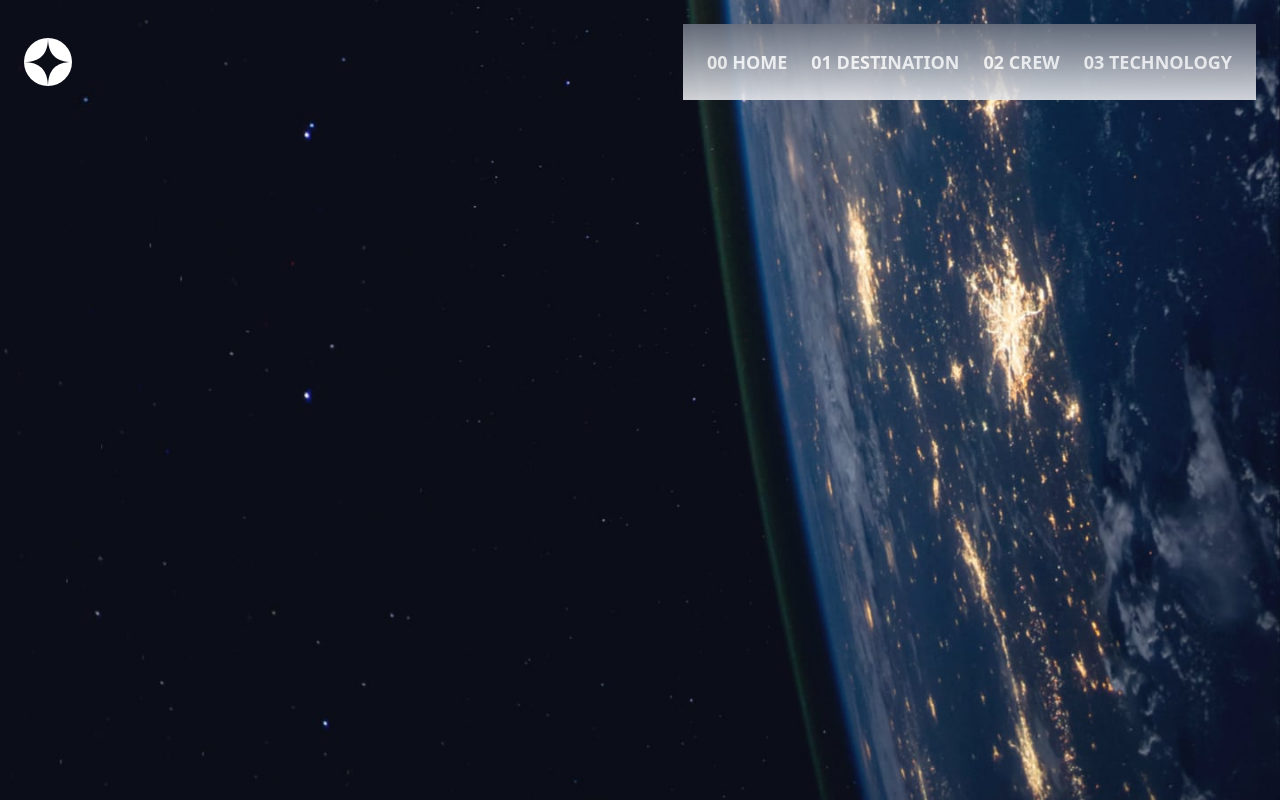
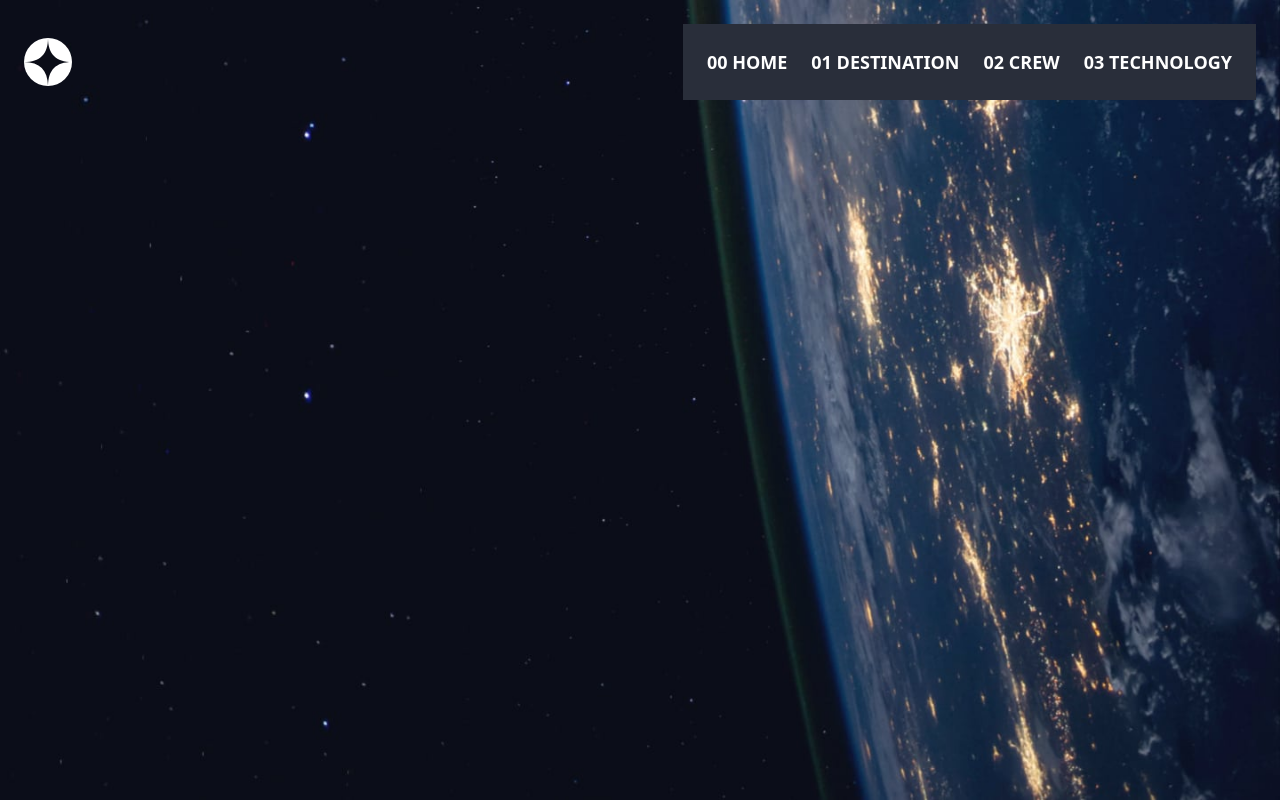
Before and after one commit to adisa-ade/Space-Tourism, a Vue app: page / in a window 1280 px wide. Built offline with nearby package versions, Linux system fonts and the light colour scheme.

Commit message:
initial commit

```diff
--- a/package.json
+++ b/package.json
@@ -9,6 +9,7 @@
     "preview": "vite preview"
   },
   "dependencies": {
+    "@vueform/toggle": "^2.1.4",
     "vue": "^3.3.11",
     "vue-router": "^4.2.5"
   },
--- a/src/components/Nav.vue
+++ b/src/components/Nav.vue
@@ -1,14 +1,16 @@
 <script setup>
     import {RouterLink} from 'vue-router'
+    import {ref} from 'vue'
+    const showNavBar = ref(true)
 </script>
 <template>
     <header class="flex justify-between items-center p-6">
         <img src="../assets/shared/logo.svg" alt="">
-        <div class="mobile-toggle">
-        <img src="../assets/shared/icon-hamburger.svg" alt="">
-        <img class="hidden" src="../assets/shared/icon-close.svg" alt="">
+        <div class="mobile-toggle z-10">
+        <img v-if="showNavBar" @click="showNavBar = false" src="../assets/shared/icon-hamburger.svg" alt="">
+        <img v-if="!showNavBar" :style="{display:'block'}" @click="showNavBar = true" class="hidden" src="../assets/shared/icon-close.svg" alt="">
         </div>
-        <div class="desktop-nav flex gap-6 bg-gradient-to-b from-gray-500 to-gray-200 p-6 opacity-90">
+        <div class="desktop-nav flex gap-6 p-6 m-0">
             <RouterLink to="" class="text-lg font-bold">00 HOME</RouterLink>
             <RouterLink to="" class="text-lg font-bold">01 DESTINATION</RouterLink>
             <RouterLink to="" class="text-lg font-bold">02 CREW</RouterLink>
@@ -16,7 +18,7 @@
             </div>
     </header>
     <nav>
-        <div  class="mobile-nav flex flex-col bg-gradient-to-b from-gray-800 to-gray-300 py-20 px-10 space-y-10 w-3/4 h-screen absolute top-0 right-0">
+        <div v-if="!showNavBar" :style="{display:'flex'}" class="mobile-nav hidden flex-col bg-gradient-to-b from-gray-800 to-gray-300 py-20 px-10 space-y-10 w-3/4 h-screen absolute top-0 right-0 z-0">
         <RouterLink to="" class="text-lg font-bold">00 HOME</RouterLink>
         <RouterLink to="" class="text-lg font-bold">01 DESTINATION</RouterLink>
         <RouterLink to="" class="text-lg font-bold">02 CREW</RouterLink>
@@ -29,10 +31,25 @@
     .desktop-nav{
         display: none;
     }
+    .mobile-toggle img{
+        animation: smooth 0.5s ease-in;
+    }
+    @keyframes smooth {
+        0%{
+            opacity: 0;
+        }
+        100%{
+            opacity: 1;
+        }
+
+    }
 }
 @media screen and (min-width: 768px) {
     .mobile-toggle,.mobile-nav{
         display: none;
     }
+    .desktop-nav{
+        background-color: #292e3a;
+    }
 }
 </style>
```
Also changed, not shown: 1 other file (tests, documents, lock files or other folders).
